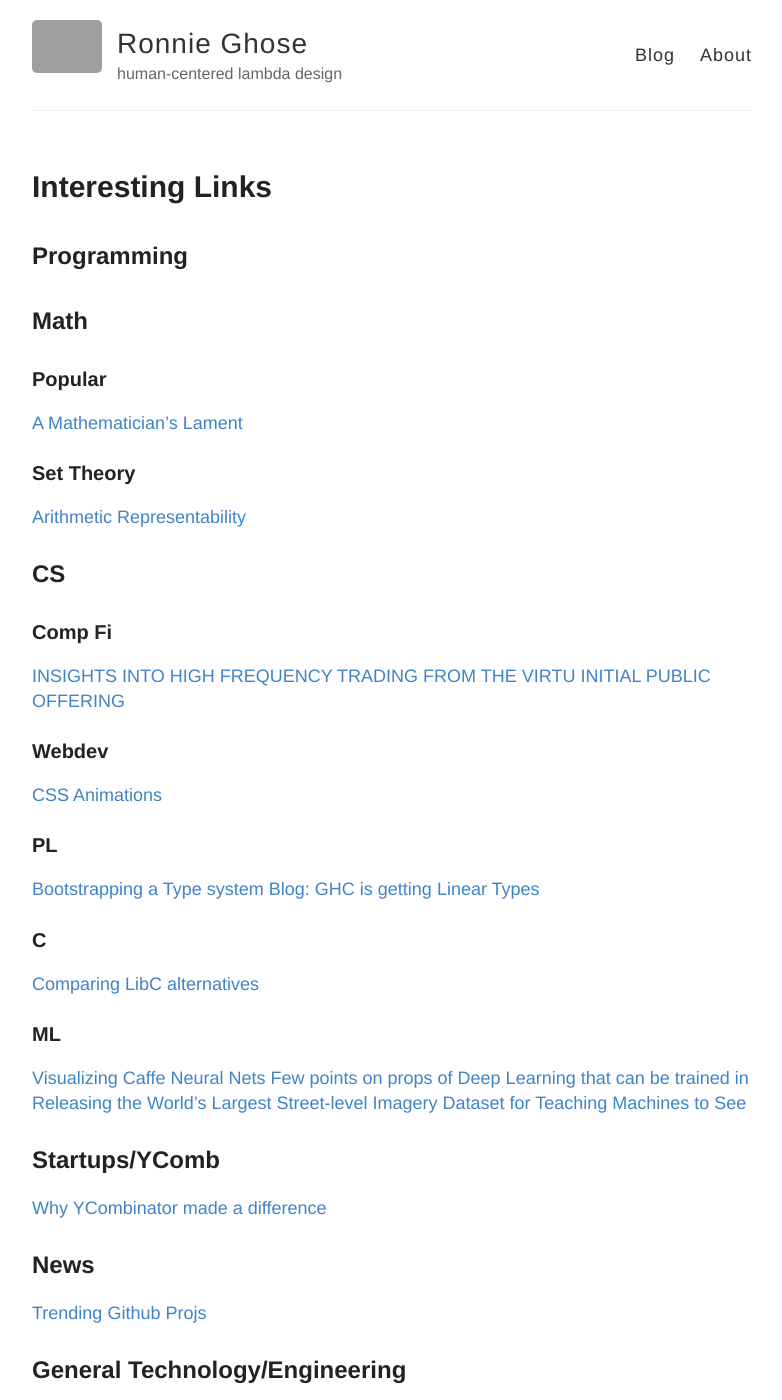
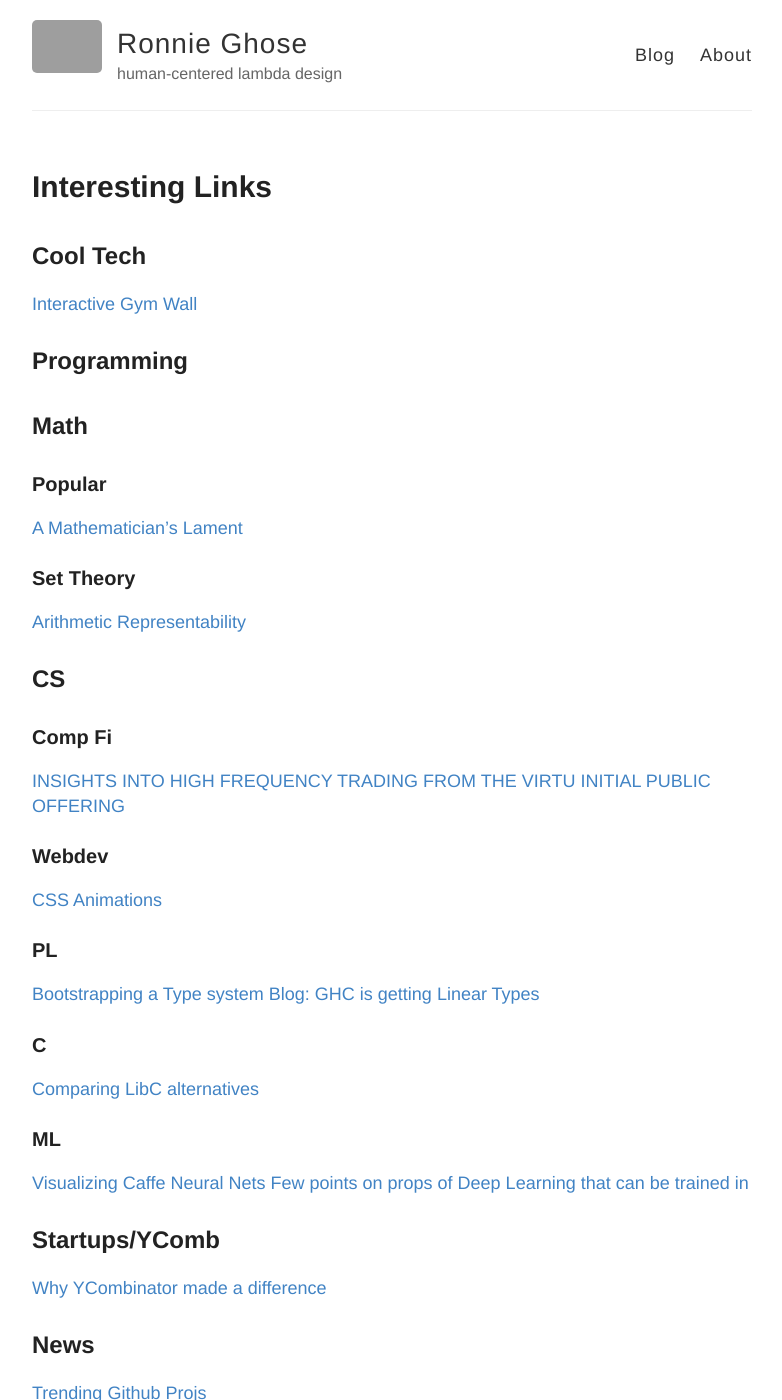
Before and after one commit to RONNCC/ronncc.github, a Jekyll site: the page built from _posts/2016-1-1-InterestingLinks.md, in a window 1280 px wide and 1400 px high. Shown: the whole window, without its empty margins (248-1030 px from the left). Built offline with Jekyll 4.4.1, drawn with Linux system fonts in a browser that asks for light colours; comment, search, counter and statistics services are not loaded; grey boxes are pictures that could not be loaded.

Commit message:
Updated 2016-1-1-InterestingLinks.md

```diff
--- a/_posts/2016-1-1-InterestingLinks.md
+++ b/_posts/2016-1-1-InterestingLinks.md
@@ -11,6 +11,10 @@ slug: InterestingLinks
 tags: []
 title: Interesting Links
 ---
+## Cool Tech
+
+[Interactive Gym Wall](https://i.imgur.com/76FkWuf.gifv)
+
 
 ## Programming
 
@@ -41,7 +45,7 @@ title: Interesting Links
 ### ML
 [Visualizing Caffe Neural Nets](http://ethereon.github.io/netscope/quickstart.html)
 [Few points on props of Deep Learning that can be trained in ](https://cbmm.mit.edu/sites/default/files/publications/Deep%20Learning-%20mathematics%20and%20neuroscience.pdf)
-[Releasing the World’s Largest Street-level Imagery Dataset for Teaching Machines to See](http://blog.mapillary.com/product/2017/05/03/mapillary-vistas-dataset.html)
+
 
 ## Startups/YComb
 [Why YCombinator made a difference](https://bold.co/public/why-y-combinator-made-all-the-zvgxjl?t=tihkgug)
```
